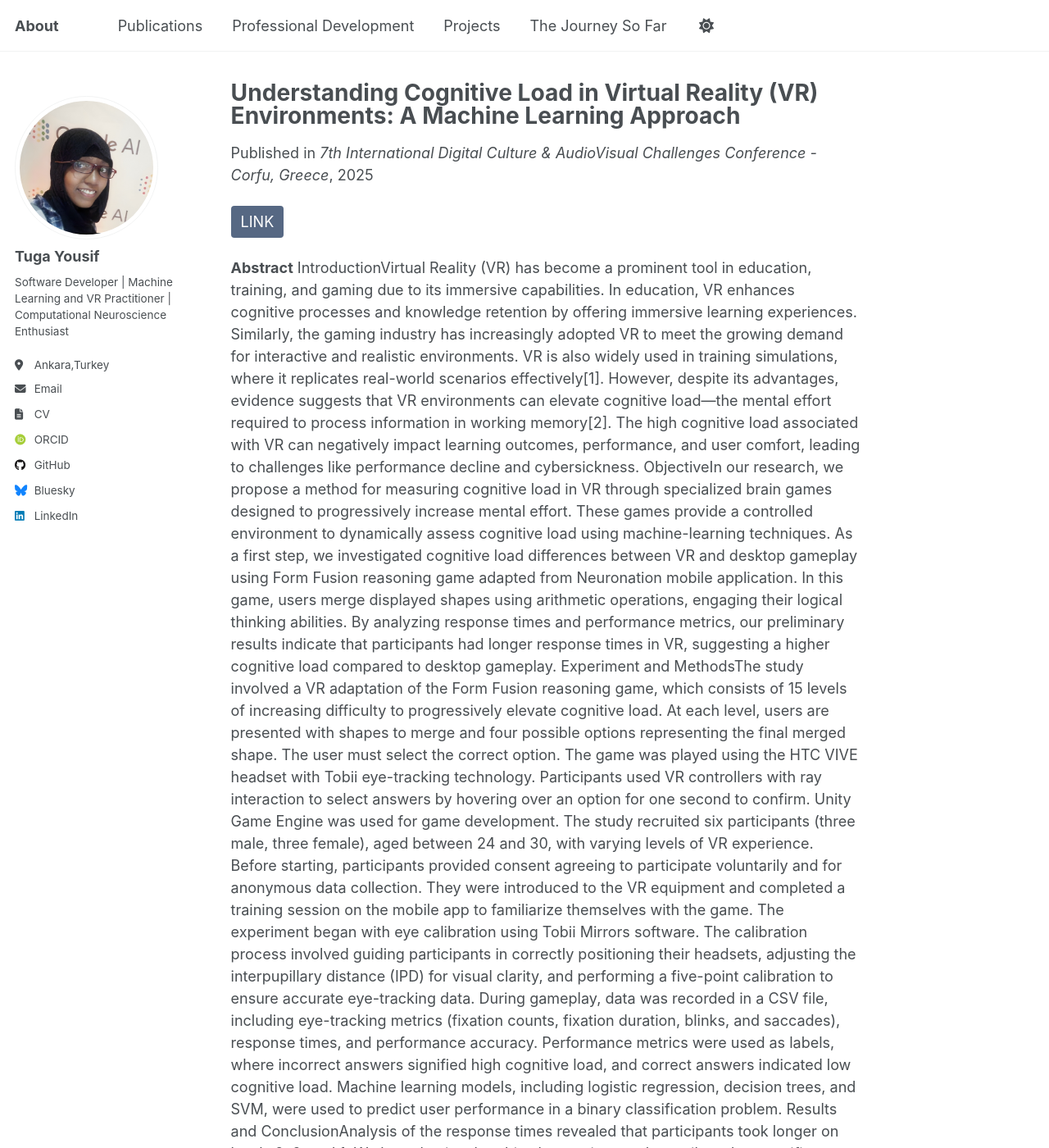
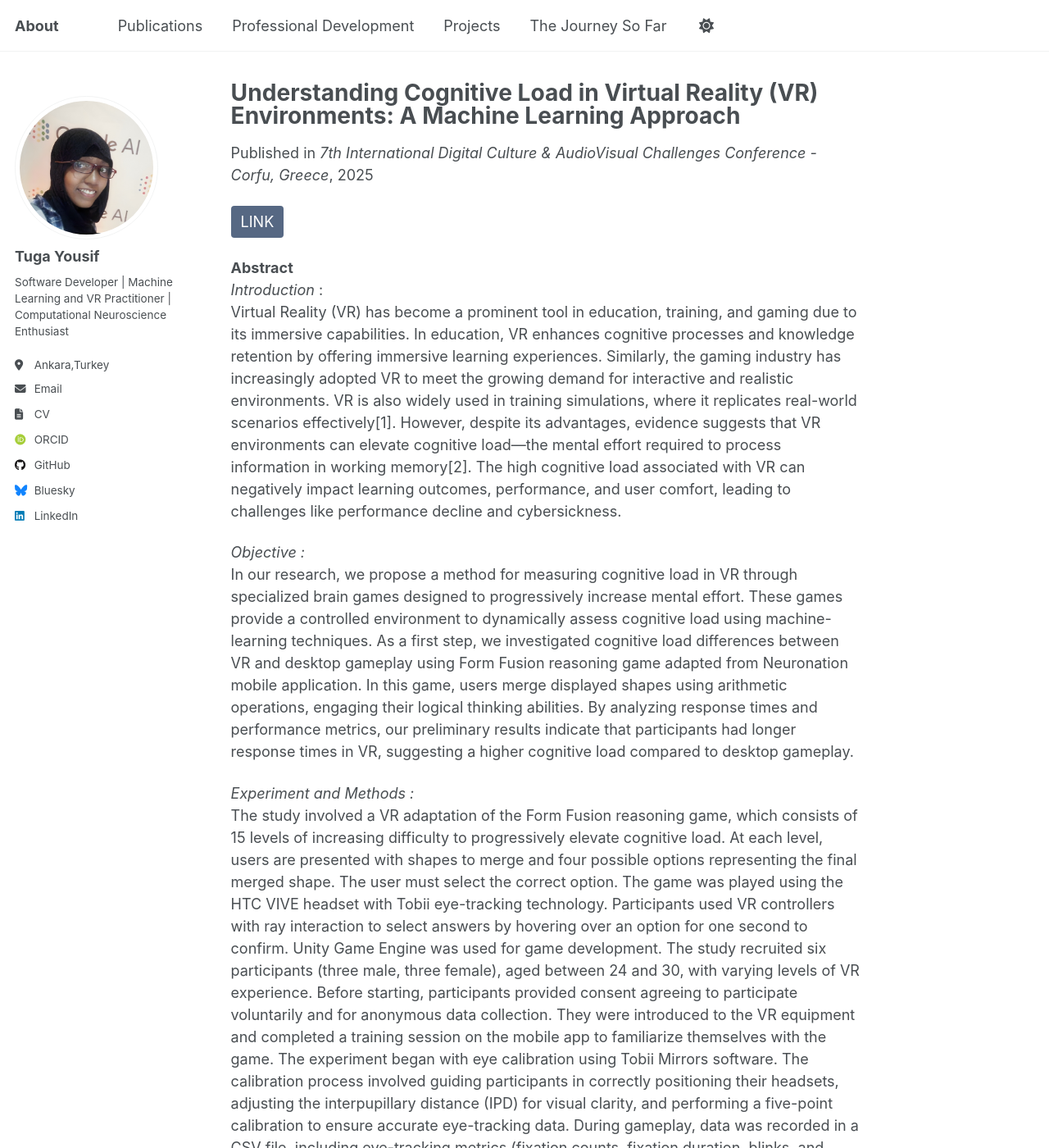
Before and after one commit to TugaAhmed/TugaAhmed.github.io, a Jekyll site: the page built from _publications/cognitive_load.md, in a window 1280 px wide and 1400 px high. Shown: the whole window at 82% size. Built offline with Jekyll 4.4.1, drawn with Linux system fonts in a browser that asks for light colours; some web fonts are replaced; some of the changed text lies outside the part shown.

Commit message:
fix cognitive

```diff
--- a/_publications/cognitive_load.md
+++ b/_publications/cognitive_load.md
@@ -14,14 +14,25 @@ venue: '7th International Digital Culture & AudioVisual Challenges Conference -
 <a href="https://avarts.ionio.gr/dcac/2025/en/dates/" target="_blank" style="display: inline-block; padding: 6px 12px; background-color: #566883; color: white; text-decoration: none; border-radius: 4px;">LINK</a>
 
 **Abstract**
-IntroductionVirtual Reality (VR) has become a prominent tool in education, training, and gaming due to its immersive capabilities. In education, VR enhances cognitive processes and knowledge retention by offering immersive learning experiences. Similarly, the gaming industry has increasingly adopted VR to meet the growing demand for interactive and realistic environments. VR is also widely used in training simulations, where it replicates real-world scenarios effectively[1]. However, despite its advantages, evidence suggests that VR environments can elevate cognitive load—the mental effort required to process information in working memory[2]. The high cognitive load associated with VR can negatively impact learning outcomes, performance, and user comfort, leading to challenges like performance decline and cybersickness.
-ObjectiveIn our research, we propose a method for measuring cognitive load in VR through specialized brain games designed to progressively increase mental effort. These games provide a controlled environment to dynamically assess cognitive load using machine-learning techniques. As a first step, we investigated cognitive load differences between VR and desktop gameplay using  Form Fusion reasoning game adapted from Neuronation mobile application. In this game, users merge displayed shapes using arithmetic operations, engaging their logical thinking abilities.  By analyzing response times and performance metrics, our preliminary results indicate that participants had longer response times in VR, suggesting a higher cognitive load compared to desktop gameplay.
-Experiment and MethodsThe study involved a VR adaptation of the Form Fusion reasoning game, which consists of 15 levels of increasing difficulty to progressively elevate cognitive load. At each level, users are presented with shapes to merge and four possible options representing the final merged shape. The user must select the correct option. The game was played using the HTC VIVE headset with Tobii eye-tracking technology. Participants used VR controllers with ray interaction to select answers by hovering over an option for one second to confirm. Unity Game Engine was used for game development.
+*Introduction* :
+ Virtual Reality (VR) has become a prominent tool in education, training, and gaming due to its immersive capabilities. In education, VR enhances cognitive processes and knowledge retention by offering immersive learning experiences. Similarly, the gaming industry has increasingly adopted VR to meet the growing demand for interactive and realistic environments. VR is also widely used in training simulations, where it replicates real-world scenarios effectively[1]. However, despite its advantages, evidence suggests that VR environments can elevate cognitive load—the mental effort required to process information in working memory[2]. The high cognitive load associated with VR can negatively impact learning outcomes, performance, and user comfort, leading to challenges like performance decline and cybersickness.
+
+
+*Objective :*
+In our research, we propose a method for measuring cognitive load in VR through specialized brain games designed to progressively increase mental effort. These games provide a controlled environment to dynamically assess cognitive load using machine-learning techniques. As a first step, we investigated cognitive load differences between VR and desktop gameplay using  Form Fusion reasoning game adapted from Neuronation mobile application. In this game, users merge displayed shapes using arithmetic operations, engaging their logical thinking abilities.  By analyzing response times and performance metrics, our preliminary results indicate that participants had longer response times in VR, suggesting a higher cognitive load compared to desktop gameplay.
+
+*Experiment and Methods :*
+The study involved a VR adaptation of the Form Fusion reasoning game, which consists of 15 levels of increasing difficulty to progressively elevate cognitive load. At each level, users are presented with shapes to merge and four possible options representing the final merged shape. The user must select the correct option. The game was played using the HTC VIVE headset with Tobii eye-tracking technology. Participants used VR controllers with ray interaction to select answers by hovering over an option for one second to confirm. Unity Game Engine was used for game development.
 The study recruited six participants (three male, three female), aged between 24 and 30, with varying levels of VR experience. Before starting, participants provided consent agreeing to participate voluntarily and for anonymous data collection. They were introduced to the VR equipment and completed a training session on the mobile app to familiarize themselves with the game. The experiment began with eye calibration using Tobii Mirrors software. The calibration process involved guiding participants in correctly positioning their headsets, adjusting the interpupillary distance (IPD) for visual clarity, and performing a five-point calibration to ensure accurate eye-tracking data. During gameplay, data was recorded in a CSV file, including eye-tracking metrics (fixation counts, fixation duration, blinks, and saccades), response times, and performance accuracy.
 Performance metrics were used as labels, where incorrect answers signified high cognitive load, and correct answers indicated low cognitive load. Machine learning models, including logistic regression, decision trees, and SVM, were used to predict user performance in a binary classification problem.
-Results and ConclusionAnalysis of the response times revealed that participants took longer on levels 2, 9, and 1. We hypothesize that this observation can be attributed to specific characteristics of these levels. Levels 2 and 9 required users to perform subtraction operations, which likely increased cognitive load. Level 1, being the introductory level, required participants to familiarize themselves with the VR environment, potentially contributing to longer response times. Additionally, levels 6 and 8 had the lowest accuracy rates, possibly due to the inclusion of both addition and subtraction operations, which made them more challenging. The machine learning models demonstrated accuracy rates ranging from 72% to 77%, with SVM achieving the highest accuracy. However, the reliability of these models is questioned due to class imbalance in the dataset which may have caused the models to be biased toward predicting the majority class, potentially overestimating their performance.
-Future WorkFuture research will address class imbalance by incorporating more participants and increasing the difficulty of the game levels to create a more balanced dataset. A larger dataset is crucial for obtaining more reliable results. For accurate data labeling, ground truth methods, such as measuring pupil diameter and analyzing, will be used. This will contribute to a better understanding of cognitive load and engagement during gameplay, providing a more comprehensive view of the factors influencing cognitive load and performance in VR environments.
 
-References:
+*Results and Conclusion :*
+Analysis of the response times revealed that participants took longer on levels 2, 9, and 1. We hypothesize that this observation can be attributed to specific characteristics of these levels. Levels 2 and 9 required users to perform subtraction operations, which likely increased cognitive load. Level 1, being the introductory level, required participants to familiarize themselves with the VR environment, potentially contributing to longer response times. Additionally, levels 6 and 8 had the lowest accuracy rates, possibly due to the inclusion of both addition and subtraction operations, which made them more challenging. The machine learning models demonstrated accuracy rates ranging from 72% to 77%, with SVM achieving the highest accuracy. However, the reliability of these models is questioned due to class imbalance in the dataset which may have caused the models to be biased toward predicting the majority class, potentially overestimating their performance.
+
+*Future Work :*
+Future research will address class imbalance by incorporating more participants and increasing the difficulty of the game levels to create a more balanced dataset. A larger dataset is crucial for obtaining more reliable results. For accurate data labeling, ground truth methods, such as measuring pupil diameter and analyzing, will be used. This will contribute to a better understanding of cognitive load and engagement during gameplay, providing a more comprehensive view of the factors influencing cognitive load and performance in VR environments.
+
+
+*References:*
 [1]Akdere M., Jiang Y.,Acheson K.,2023,Human Resource Development Quarterly,34,437
 [2]Zhang L., Liu G., 2023, IEEE 12th International Conference on Educational and Information Technology(ICEIT).pp48–52
```
Also changed, not shown: _pages/professional_development.md (+5 -1 lines).
